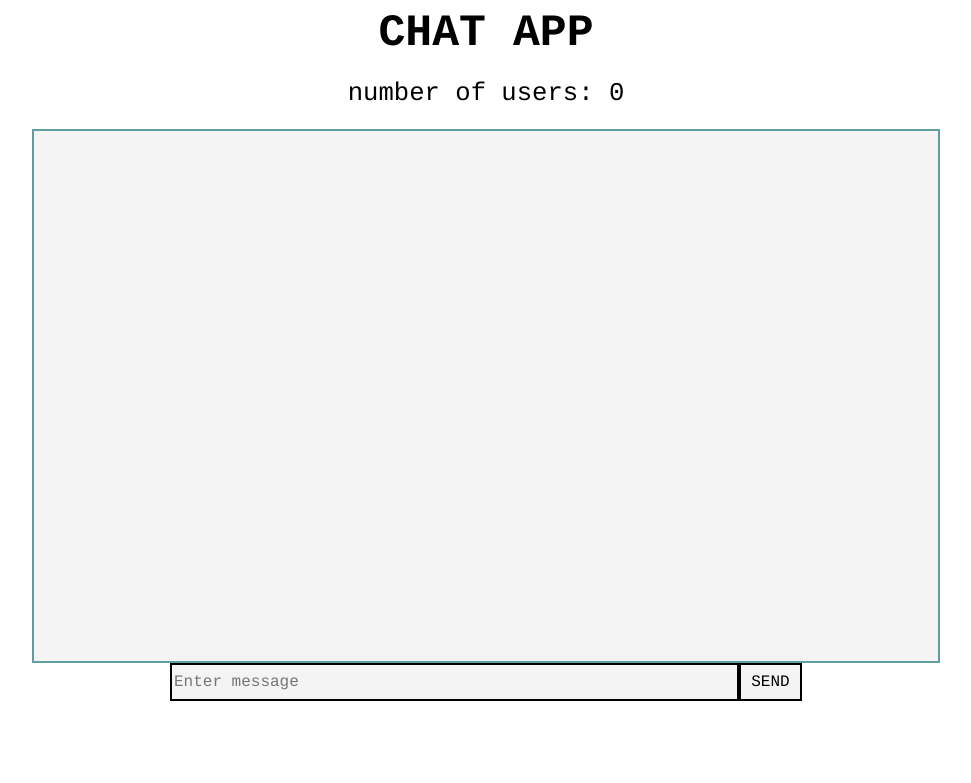
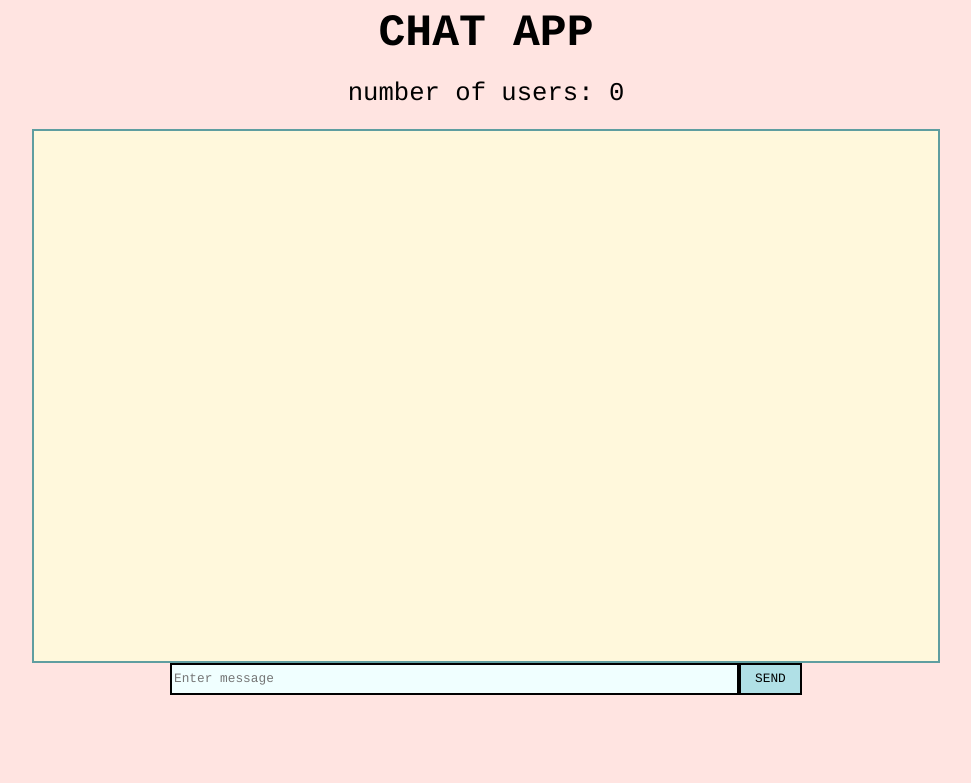
Before and after one commit to GerryAgbay/Chat-Application, a Flask app: template templates/index.html in a window 1280 px wide. Shown: the top 783 px of the page, without its empty margins (154-1125 px from the left). Run offline with Flask 2, Linux system fonts and the light colour scheme; the template is opened without the code that fills it, so the values that code supplies are empty; style sheets or scripts are compiled from the project's sources; parts of the project's set-up code (start-up, migrations or seed data) failed here and were passed over.

Commit message:
Add character theme for chat bot. Change background colors of chat app.

```diff
--- a/app.py
+++ b/app.py
@@ -90,22 +90,24 @@ def botDB(botName, botMsg):
 def bot(data):
     inputString = data["message"]
     inputList = inputString.split(" ")
-    botName = "Bot"
+    botName = "Halfbot"
 
     if (inputList[0] == "!!"):
         if (len(inputList) == 1):
-            botMsg = "Sorry, I don't recognize that command. Enter '!! help' to get a list of my commands."
+            botMsg = "I'm smart but I don't know everything. Enter '!! help' and try again with something I actually understand."
             botDB(botName, botMsg)
 
-        if (inputList[1] == "about") or (inputList[1] == "ABOUT"):
-            botMsg = "My name is Bot. I am a chat bot that has different functionalities. Enter '!! help' to get a list of my commands."
+        if (inputList[1] == "about") or (inputList[1] == "ABOUT") or (inputList[1] == "About"):
+            botMsg = ("I'm the Halfbot. I may be stuck here but you know what? If you're going to be a cripple, it's better to be a rich cripple. " +
+            "A mind needs books and everything's better with some wine in the belly. That's what I do: I drink and I know things. " +
+            "If you want to know what you can ask from me, enter '!! help'. I can't make any promises though.")
             botDB(botName, botMsg)
 
-        elif (inputList[1] == "help") or (inputList[1] == "HELP"):
-            botMsg = "Here is a list of my commands: [!! about, !! help, !! funtranslate <message>, !! randint <min> <max>]"
+        elif (inputList[1] == "help") or (inputList[1] == "HELP") or (inputList[1] == "Help"):
+            botMsg = "Here's a list of what I know: [!! about, !! help, !! funtranslate <message>, !! randjoke, !! randint <min> <max>]"
             botDB(botName, botMsg)
 
-        elif (inputList[1] == "funtranslate") or (inputList[1] == "FUNTRANSLATE"):
+        elif (inputList[1] == "funtranslate") or (inputList[1] == "FUNTRANSLATE") or (inputList[1] == "Funtranslate"):
             translate_url = "https://api.funtranslations.com/translate/dothraki.json?text=" + inputString[16:]
             translate_response = requests.request("GET", translate_url)
             translate_dictionary = translate_response.json()
@@ -113,28 +115,27 @@ def bot(data):
             if ("contents" in translate_dictionary.keys()):
                 translate_contents = translate_dictionary["contents"]
                 translated = translate_contents["translated"]
-                botMsg = "Dothraki Translation: " + translated
+                botMsg = "In Dothraki: " + translated
                 botDB(botName, botMsg)
 
             elif ("error" in translate_dictionary.keys()):
                 error_msg = translate_dictionary["error"]["message"]
-                botMsg = error_msg
+                botMsg = "This is what my sources say: " + error_msg
                 botDB(botName, botMsg)
 
-        elif (inputList[1] == "randint") or (inputList[1] == "RANDINT") and isinstance(int(inputList[2]), int) and isinstance(int(inputList[3]), int):
+        elif (inputList[1] == "randint") or (inputList[1] == "RANDINT") or (inputList[1] == "Randint") and isinstance(int(inputList[2]), int) and isinstance(int(inputList[3]), int):
             integer = random.randint(int(inputList[2]), int(inputList[3]))
-            botMsg = "Your random integer is: " + str(integer)
+            botMsg = "Here's a random integer: " + str(integer)
             botDB(botName, botMsg)
 
-        elif (inputList[1] == "randjoke") or (inputList[1] == "RANDJOKE"):
+        elif (inputList[1] == "randjoke") or (inputList[1] == "RANDJOKE") or (inputList[1] == "Randjoke"):
             joke_url = "https://sv443.net/jokeapi/v2/joke/Any?"
             joke_response = requests.request("GET", joke_url)
             joke_dictionary = joke_response.json()
-            print(joke_dictionary)
 
             if ("joke" in joke_dictionary.keys()):
                 joke_contents = joke_dictionary["joke"]
-                botMsg = "Joke: " + joke_contents
+                botMsg = joke_contents
                 botDB(botName, botMsg)
 
             elif ("setup" in joke_dictionary.keys()):
@@ -143,7 +144,7 @@ def bot(data):
                 botDB(botName, botMsg)
 
         else:
-            botMsg = "Sorry, I don't recognize that command. Enter '!! help' to get a list of my commands."
+            botMsg = "I'm smart but I don't know everything. Enter '!! help' and try again with something I actually understand."
             botDB(botName, botMsg)
 
 
--- a/static/styling.css
+++ b/static/styling.css
@@ -1,3 +1,6 @@
+body {
+    background-color: #FFE4E1;
+}
 h1 {
     font-family: Courier;
     color: #000000;
@@ -28,7 +31,7 @@ h2 {
 .scroll-box {
     text-align: left;
     margin: auto;
-    background: #f4f4f4;
+    background-color: #FFF8DC;
     border: 2px solid;
     border-color: #5F9EA0;
     height: 65%;
@@ -42,8 +45,9 @@ h2 {
 .input-message {
     font-family: Courier;
     font-size: 12pt;
+    font-size: 1vw;
     margin: 0;
-    background: #f4f4f4;
+    background-color: #F0FFFF;
     border: 2px solid;
     width: 45%;
     line-height: 2em;
@@ -52,8 +56,9 @@ h2 {
 .send-button {
     font-family: Courier;
     font-size: 12pt;
+    font-size: 1vw;
     margin: 0;
-    background: #f4f4f4;
+    background-color: #B0E0E6;
     border: 2px solid;
     width: 5%;
     line-height: 2em;
```
